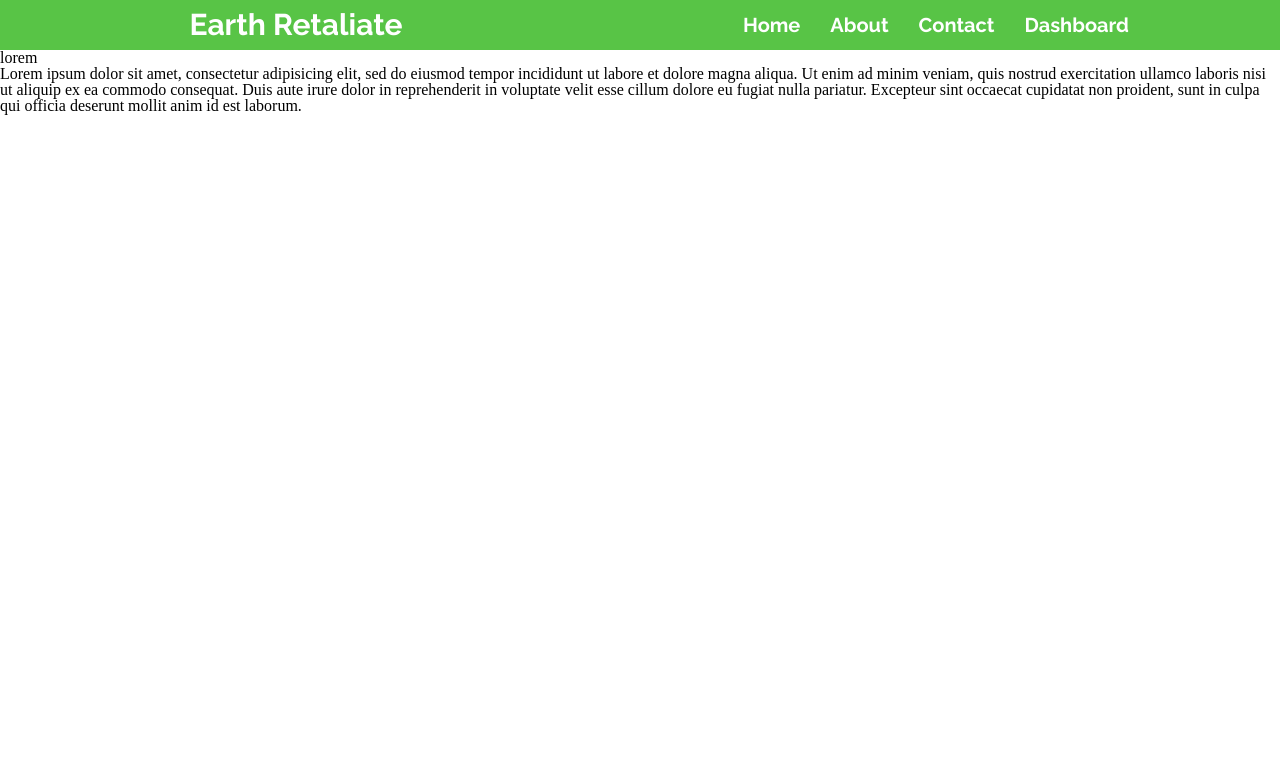
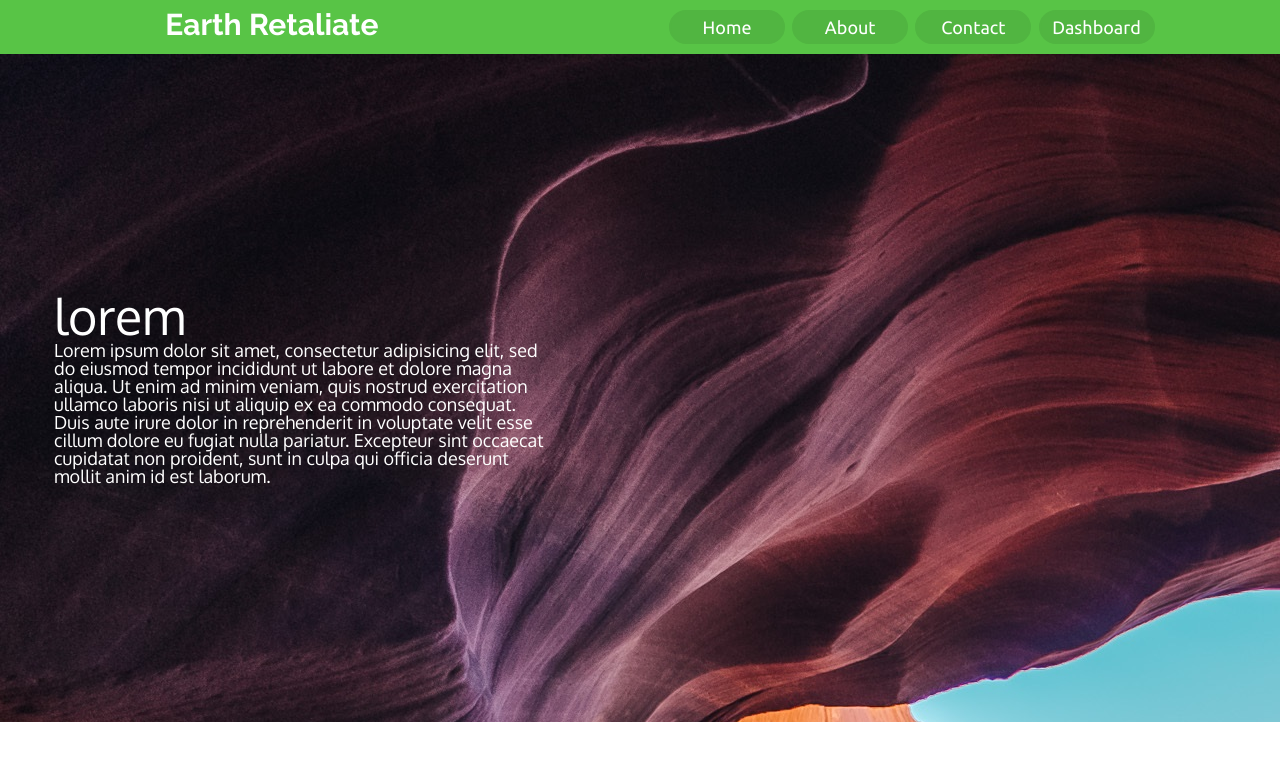
Before and after one commit to anchorboat/mockups, a plain HTML site: page Landingpage-2/index.html in a window 1280 px wide. Drawn offline with Linux system fonts and the light colour scheme.

Commit message:
Started styling jumbotron and this time, renamed a fw images

```diff
--- /dev/null
+++ b/Landingpage-2/css/jumbotron.css
@@ -0,0 +1,21 @@
+.jumbotron{
+  display: flex;
+  flex-flow: column wrap;
+  justify-content: center;
+
+  background: url('../media/bg1.jpg') no-repeat;
+  min-height: 70vh;
+
+  color: #FFF;
+  font-family: "Oxygen", sans-serif;
+  font-size: 18px;
+  padding: 3em;
+}
+
+.jumbotron h1{
+  font-size: 50px;
+}
+
+.jumbotron p{
+  width: 500px;
+}
--- a/Landingpage-2/css/style.css
+++ b/Landingpage-2/css/site-header.css
@@ -37,16 +37,27 @@ body,html{
   display: flex;
   flex-flow: row wrap;
   justify-content: flex-end;
-  font-size: 20px;
+  padding: 10px;
+
+  font-size: 18px;
+  font-family: "Ubuntu", sans-serif;
+  font-weight: 400;
 }
 
 .navigation a{
+  display: block;
+  padding: 6px;
+  min-height: 10px;
+  min-width: 100px;
   text-decoration: none;
-  display: block;
-  padding: 15px;
   color: #FFF;
+  background: #51B541;
+  border-radius: 30px;
+  margin: 0 .2em;
+  border: 2px solid #51B541;
 }
 
 .navigation a:hover{
-  background: #51B541;
+  background: #58c446;
+  border: 2px solid #51B541;
 }
--- a/Landingpage-2/index.html
+++ b/Landingpage-2/index.html
@@ -3,8 +3,9 @@
   <head>
     <title>Earth Retaliate - Mockup2</title>
     <link rel="stylesheet" type="text/css" href="css/reset.css"/>
-    <link rel="stylesheet" type="text/css" href="css/style.css"/>
-    <link href="https://fonts.googleapis.com/css?family=Raleway:200,300,400,700|Ubuntu:400,700" rel="stylesheet"/>
+    <link rel="stylesheet" type="text/css" href="css/site-header.css"/>
+    <link rel="stylesheet" type="text/css" href="css/jumbotron.css"/>
+    <link href="https://fonts.googleapis.com/css?family=Oxygen:300,400,700|Raleway:400,700,900|Ubuntu:300,400,700" rel="stylesheet"/>
   </head>
   <body>
     <div class="header">
```
Also changed, not shown: Landingpage-2/media/bg1.jpg (renamed from Landingpage-2/media/weyamle9fdm-ashim-d-silva.jpg), 1 other file.
